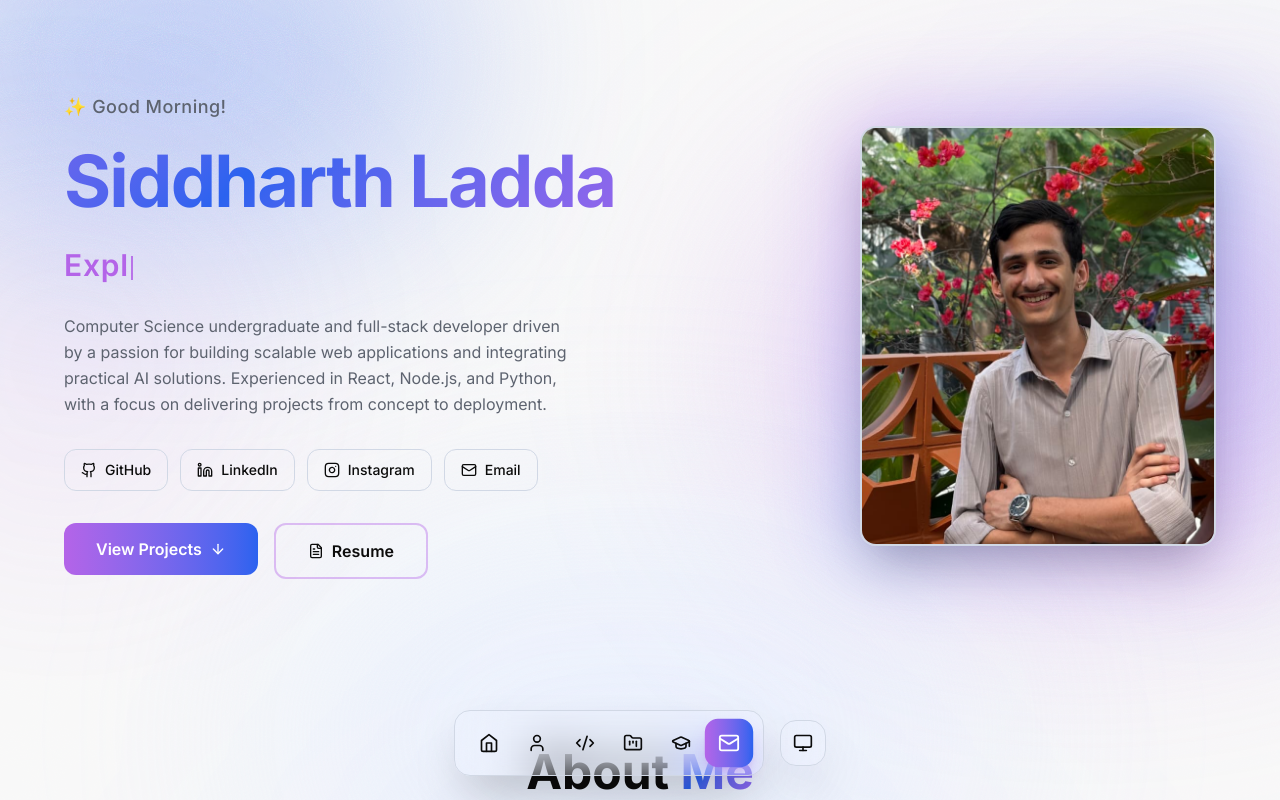
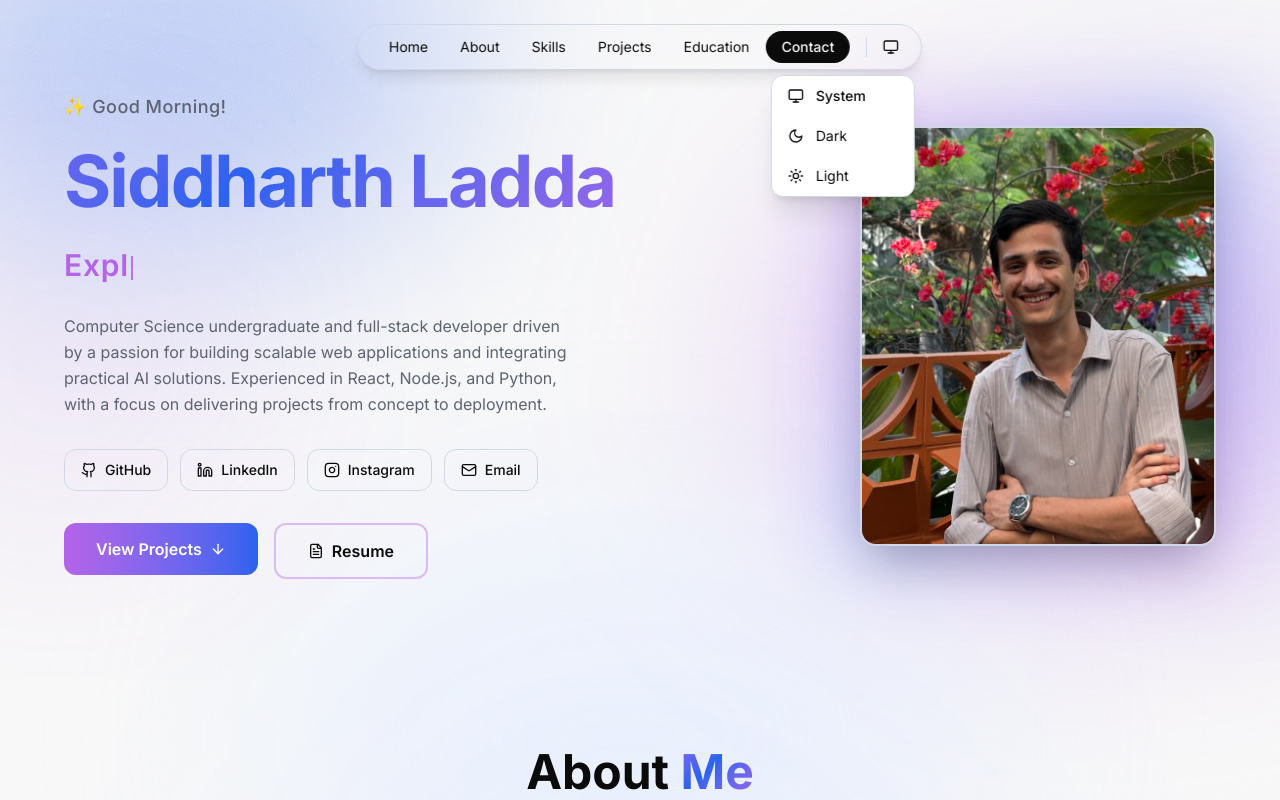
Before and after one commit to laddasiddharth/Portfolio, a React (Vite) app: page / in a window 1280 px wide. Both pictures are taken after a click on the button "Change theme". Shown: the top 800 px of the page. Built offline with nearby package versions, Linux system fonts and the light colour scheme.

Commit message:
Update navbar layout to pill-style top navigation

```diff
--- a/src/components/Header.tsx
+++ b/src/components/Header.tsx
@@ -1,5 +1,5 @@
 import { useState, useEffect, useCallback, useRef } from 'react';
-import { Moon, Sun, Monitor, Menu, X, Home, User, Code2, FolderKanban, GraduationCap, Mail } from 'lucide-react';
+import { Moon, Sun, Monitor } from 'lucide-react';
 import { useActiveSection } from '../hooks/useScrollReveal';
 
 type Theme = 'system' | 'dark' | 'light';
@@ -21,7 +21,6 @@ function applyTheme(theme: Theme) {
 export default function Header() {
   const [themeDropdownOpen, setThemeDropdownOpen] = useState(false);
   const dropdownRef = useRef<HTMLDivElement>(null);
-  const [hoveredNav, setHoveredNav] = useState<string | null>(null);
 
   const [theme, setTheme] = useState<Theme>(() => {
     const saved = localStorage.getItem('theme');
@@ -30,12 +29,12 @@ export default function Header() {
   });
 
   const navItems = [
-    { label: 'Home', id: 'home', icon: Home },
-    { label: 'About', id: 'about', icon: User },
-    { label: 'Skills', id: 'skills', icon: Code2 },
-    { label: 'Projects', id: 'projects', icon: FolderKanban },
-    { label: 'Education', id: 'education', icon: GraduationCap },
-    { label: 'Contact', id: 'contact', icon: Mail },
+    { label: 'Home', id: 'home' },
+    { label: 'About', id: 'about' },
+    { label: 'Skills', id: 'skills' },
+    { label: 'Projects', id: 'projects' },
+    { label: 'Education', id: 'education' },
+    { label: 'Contact', id: 'contact' },
   ];
 
   const sectionIds = navItems.map(item => item.id);
@@ -77,78 +76,71 @@ export default function Header() {
   const handleNavClick = useCallback((id: string) => {
     const element = document.getElementById(id);
     if (element) {
-      const offset = 20;
+      const offset = 80;
       const top = element.getBoundingClientRect().top + window.scrollY - offset;
       window.scrollTo({ top, behavior: 'smooth' });
     }
   }, []);
 
-  const currentThemeIcon = theme === 'dark' ? <Moon className="h-5 w-5" /> : theme === 'light' ? <Sun className="h-5 w-5" /> : <Monitor className="h-5 w-5" />;
+  const currentThemeIcon = theme === 'dark' ? <Moon className="h-4 w-4" /> : theme === 'light' ? <Sun className="h-4 w-4" /> : <Monitor className="h-4 w-4" />;
 
   return (
-    <div className="fixed bottom-6 left-1/2 -translate-x-1/2 z-50 flex items-center gap-4">
-      {/* Navigation Dock */}
-      <nav className="flex items-center gap-1 px-3 py-2.5 rounded-2xl bg-card/90 backdrop-blur-xl border border-border shadow-2xl shadow-black/25">
+    <div className="fixed top-6 left-1/2 -translate-x-1/2 z-50">
+      <nav className="flex items-center p-1.5 rounded-full bg-background/80 backdrop-blur-xl border border-border shadow-lg">
+        <ul className="flex items-center px-2">
           {navItems.map((item) => {
-          const Icon = item.icon;
             const isActive = activeSection === item.id;
-          const isHovered = hoveredNav === item.id;
             return (
-            <div key={item.id} className="relative">
-              {/* Tooltip */}
-              <div className={`absolute -top-10 left-1/2 -translate-x-1/2 px-2.5 py-1 rounded-lg bg-card border border-border text-xs font-medium text-foreground whitespace-nowrap shadow-lg transition-all duration-200 ${
-                isHovered ? 'opacity-100 translate-y-0' : 'opacity-0 translate-y-2 pointer-events-none'
-              }`}>
-                {item.label}
-              </div>
+              <li key={item.id}>
                 <button
                   onClick={() => handleNavClick(item.id)}
-                onMouseEnter={() => setHoveredNav(item.id)}
-                onMouseLeave={() => setHoveredNav(null)}
-                className={`relative p-3 rounded-xl transition-all duration-300 cursor-pointer ${
+                  className={`relative px-4 py-1.5 text-sm rounded-full transition-colors duration-300 ${
                     isActive
-                    ? 'bg-gradient-to-r from-accent to-primary text-white shadow-lg shadow-accent/30 scale-110'
-                    : 'text-foreground/60 hover:text-foreground hover:bg-foreground/8'
+                      ? 'bg-foreground text-background font-medium'
+                      : 'text-foreground/60 hover:text-foreground'
                   }`}
                 >
-                <Icon className="h-5 w-5" />
+                  {item.label}
                 </button>
-            </div>
+              </li>
             );
           })}
-      </nav>
+        </ul>
+
+        {/* Separator */}
+        <div className="w-[1px] h-5 bg-border mx-2"></div>
 
         {/* Theme Toggle */}
-      <div ref={dropdownRef} className="relative">
+        <div ref={dropdownRef} className="relative pr-2">
           <button
             onClick={() => setThemeDropdownOpen(!themeDropdownOpen)}
-          className="p-3 rounded-2xl bg-card/90 backdrop-blur-xl border border-border shadow-2xl shadow-black/25 text-foreground/70 hover:text-foreground transition-all duration-300"
+            className="p-2 rounded-full hover:bg-foreground/10 text-foreground/70 hover:text-foreground transition-colors duration-300 flex items-center justify-center"
             title="Change theme"
           >
             {currentThemeIcon}
           </button>
 
-        {/* Dropdown — opens upward */}
-        <div className={`absolute right-0 bottom-full mb-3 w-40 rounded-xl border border-border bg-card backdrop-blur-xl shadow-2xl shadow-black/30 overflow-hidden transition-all duration-300 origin-bottom-right ${
-          themeDropdownOpen ? 'opacity-100 scale-100 translate-y-0' : 'opacity-0 scale-95 translate-y-2 pointer-events-none'
+          {/* Dropdown — opens downward */}
+          <div className={`absolute right-0 top-full mt-3 w-36 rounded-xl border border-border bg-card backdrop-blur-xl shadow-xl overflow-hidden transition-all duration-300 origin-top-right ${
+            themeDropdownOpen ? 'opacity-100 scale-100 translate-y-0' : 'opacity-0 scale-95 -translate-y-2 pointer-events-none'
           }`}>
             {themeOptions.map((opt) => (
               <button
                 key={opt.value}
                 onClick={() => { setTheme(opt.value); setThemeDropdownOpen(false); }}
-              className={`w-full flex items-center gap-3 px-4 py-2.5 text-sm transition-all duration-200 ${
+                className={`w-full flex items-center gap-3 px-4 py-2.5 text-sm transition-colors duration-200 ${
                   theme === opt.value
-                  ? 'bg-accent/15 text-accent font-semibold'
+                    ? 'bg-foreground/10 text-foreground font-medium'
                     : 'text-foreground/70 hover:bg-foreground/5 hover:text-foreground'
                 }`}
               >
                 {opt.icon}
                 {opt.label}
-              {theme === opt.value && <span className="ml-auto text-accent">✓</span>}
               </button>
             ))}
           </div>
         </div>
+      </nav>
     </div>
   );
 }
```
Lines whose indentation alone changed are shown as unchanged.
